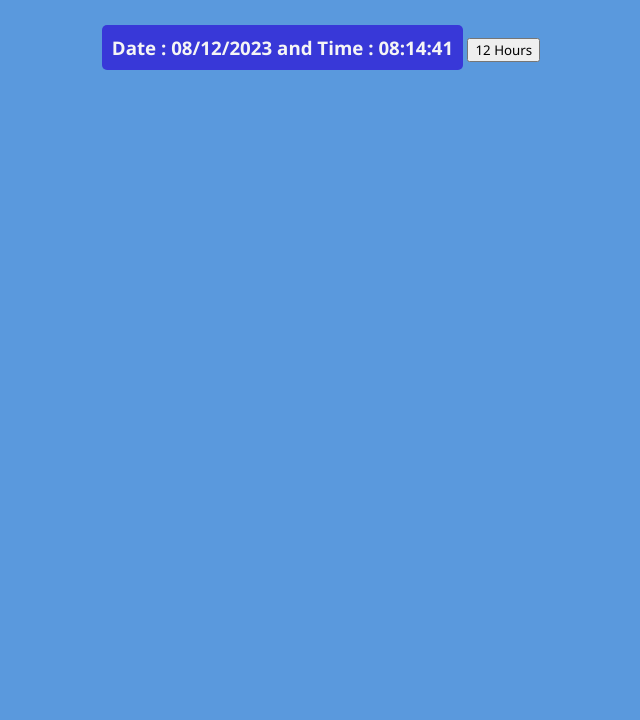
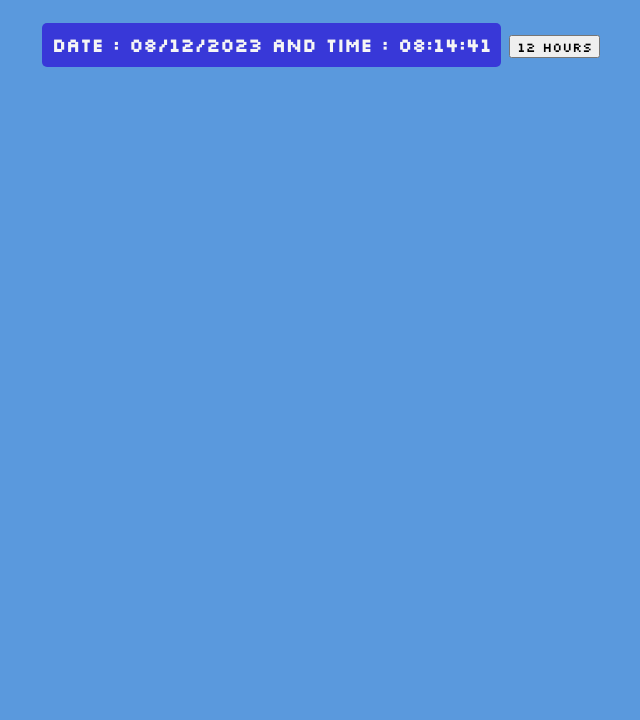
Before and after one commit to skajharuddin/dateTime, a plain HTML site: page index.html in a window 1280 px wide. Shown: the part 80-800 px from the top of the page, without its empty margins (319-959 px from the left). Drawn offline with Linux system fonts and the light colour scheme.

Commit message:
Update style.css
adding google font family

```diff
--- a/style.css
+++ b/style.css
@@ -1,5 +1,5 @@
 * {
-  font-family: "Segoe UI", Tahoma, Geneva, Verdana, sans-serif;
+  font-family: 'Silkscreen', sans-serif;
 }
 
 html,
```
